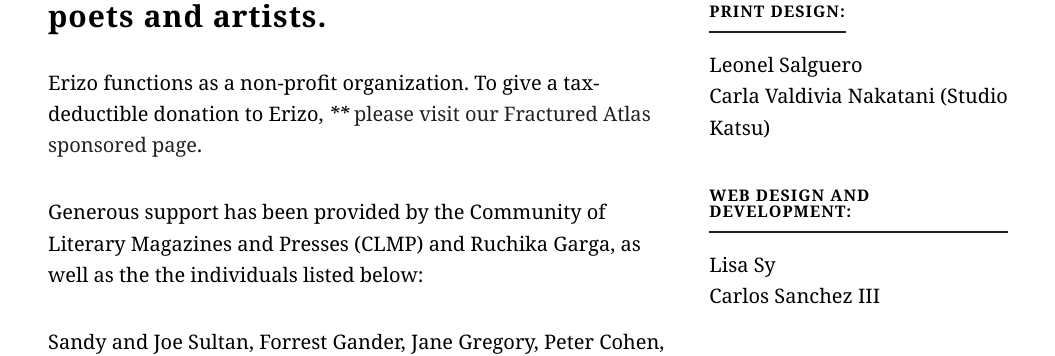
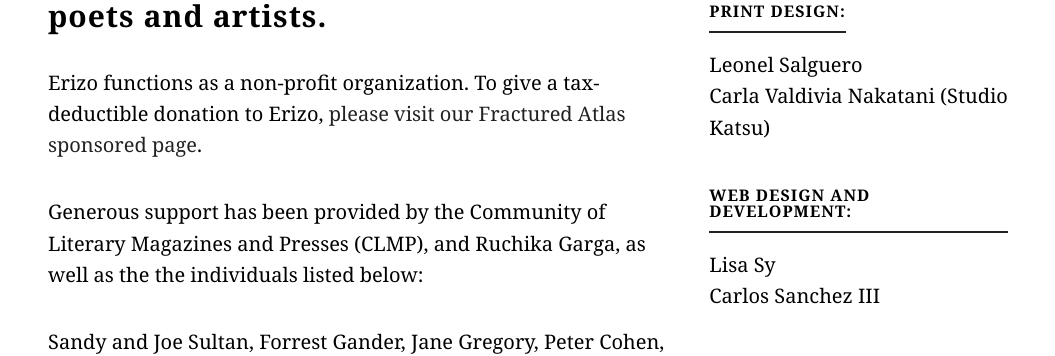
Before and after one commit to erizomag/erizo_jekyll, a Jekyll site: the page built from about.md, in a window 1280 px wide. Shown: the part 576-932 px from the top of the page, without its empty margins (112-1167 px from the left). Built offline with Jekyll 4.4.1, drawn with Linux system fonts in a browser that asks for light colours; some web fonts are replaced.

```diff
--- a/about.md
+++ b/about.md
@@ -28,8 +28,8 @@ credits_description: |-
 layout: about
 ---
 
-Erizo functions as a non-profit organization. To give a tax-deductible donation to Erizo, **** [please visit our Fractured Atlas sponsored page](https://www.fracturedatlas.org/site/fiscal/profile?id=15041).
+Erizo functions as a non-profit organization. To give a tax-deductible donation to Erizo, [please visit our Fractured Atlas sponsored page](https://www.fracturedatlas.org/site/fiscal/profile?id=15041).
 
-Generous support has been provided by the Community of Literary Magazines and Presses (CLMP) and Ruchika Garga, as well as the the individuals listed below:
+Generous support has been provided by the Community of Literary Magazines and Presses (CLMP), and Ruchika Garga, as well as the the individuals listed below:
 
 Sandy and Joe Sultan, Forrest Gander, Jane Gregory, Peter Cohen, Hadley and Peter Arnold, Soomi Ko, Naomi and Adi Hasak, Judith and Nehemiah Hasak, Amit and Etti Hasak, Barbara and Eddie Goldberg, Marcy and Jamie Plunkett, Salamo Manetti-Lax, Karla Aguiñiga, Kit Turen, Michael Waldrep, Will Wiebe, Leah Plunkett, Annie Chu, Jonathan Hasak, Tall Hasak, Joshua Fjelstad, Wally and Carla Reuben-Carbone, Francesca Moree, Lauren and Eli Naor, Lauren Kim, Jason Lester, Leonid Liu, Claire Wiss, Alissa Goldberg, Carlos Sanchez, Carol Armstrong, Gary Gailes, Jim & Cathy Grodzins, Pamela Weintraub, and Martha Hipley.
```
